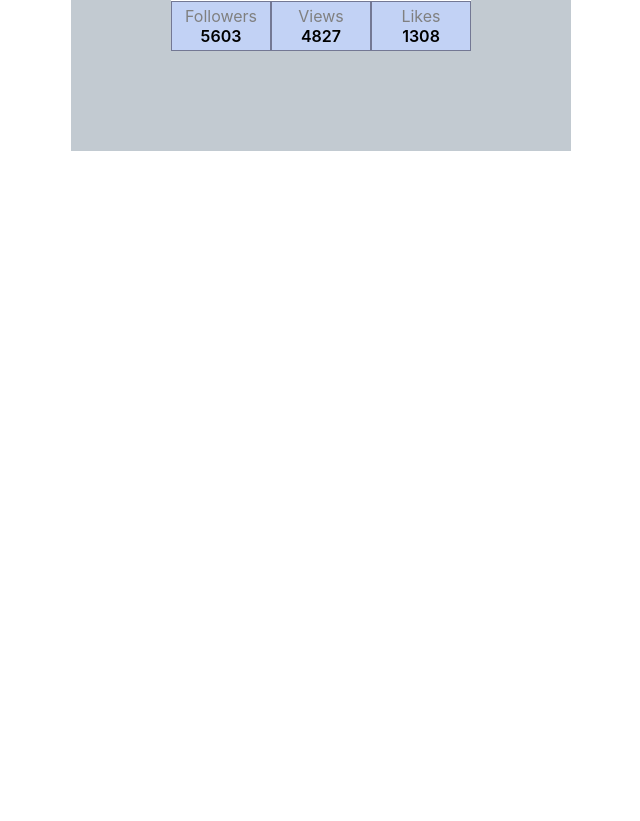
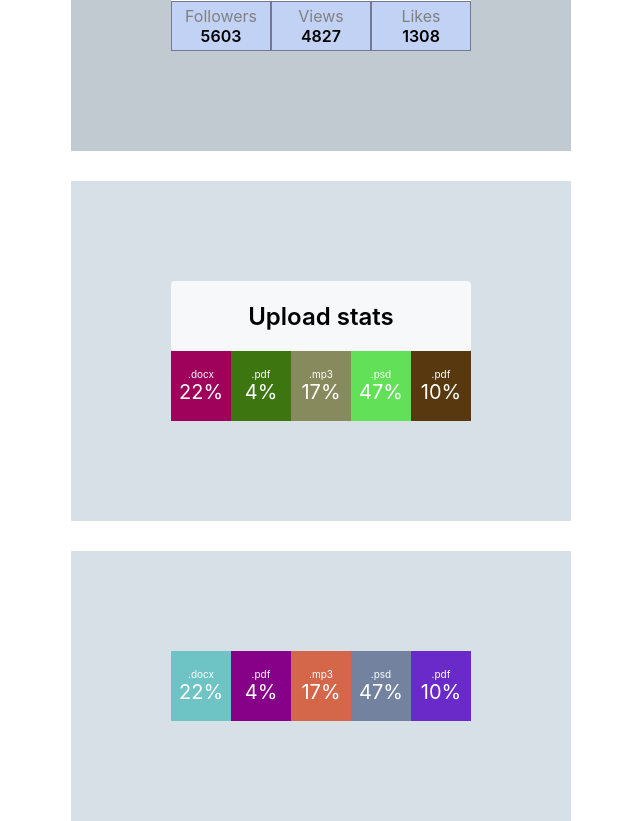
Before and after one commit to DimaFursov86/goit-react-hw-01-components, a React (Create React App) app: page / in a window 1280 px wide. Shown: the part 932-1753 px from the top of the page, without its empty margins (319-959 px from the left). Before the commit the page ends 1083 px from the top, so only its background shows below. Built offline with nearby package versions, Linux system fonts and the light colour scheme.

Commit message:
add statistics

```diff
--- a/src/App.js
+++ b/src/App.js
@@ -4,6 +4,9 @@ import Section from './components/FriendList/section';
 import Profile from './components/Profile';
 import user from './user.json';
 import SectionTwo from './components/Profile/section';
+import Statistics from './components/Statistics';
+import statisticalData from './statistical-data.json';
+import SectionThree from './components/Statistics/section';
 export default function App() {
   return (
     <div>
@@ -13,6 +16,10 @@ export default function App() {
       <SectionTwo>
         <Profile user={user} />
       </SectionTwo>
+      <SectionThree>
+        <Statistics title="Upload stats" stats={statisticalData} />
+        <Statistics stats={statisticalData} />
+      </SectionThree>
     </div>
   );
 }
--- /dev/null
+++ b/src/components/Statistics/RandomColor.js
@@ -0,0 +1,12 @@
+export default function randomColor() {
+  const color =
+    'rgb(' +
+    Math.round(Math.random() * 255) +
+    ',' +
+    Math.round(Math.random() * 255) +
+    ',' +
+    Math.round(Math.random() * 255) +
+    ')';
+
+  return color;
+}
--- /dev/null
+++ b/src/components/Statistics/Statistics.js
@@ -0,0 +1,34 @@
+import RandomColor from './RandomColor';
+import s from './StatisticsStyle.module.css';
+import PropTypes from 'prop-types';
+export default function Statistics({ title, stats }) {
+  return (
+    <section className={s.statistics}>
+      {title && <h2 className={s.title}>Upload stats</h2>}
+
+      <ul className={s.statsList}>
+        {stats.map(({ id, label, percentage }) => (
+          <li
+            key={id}
+            className={s.item}
+            style={{ backgroundColor: RandomColor() }}
+          >
+            <span className={s.label}>{label}</span>
+            <span className={s.percentage}>{percentage}%</span>
+          </li>
+        ))}
+      </ul>
+    </section>
+  );
+}
+
+Statistics.propTypes = {
+  title: PropTypes.string,
+  stats: PropTypes.arrayOf(
+    PropTypes.shape({
+      id: PropTypes.string.isRequired,
+      label: PropTypes.string.isRequired,
+      percentage: PropTypes.number.isRequired,
+    }),
+  ),
+};
--- /dev/null
+++ b/src/components/Statistics/StatisticsStyle.module.css
@@ -0,0 +1,42 @@
+.statistics {
+  display: flex;
+  flex-direction: column;
+  justify-content: center;
+  background-color: rgb(216, 224, 231);
+  padding: 100px;
+  width: 300px;
+  margin-top: 30px;
+}
+.title {
+  display: flex;
+  justify-content: center;
+  align-items: center;
+  width: 100%;
+  height: 70px;
+  background-color: rgb(246, 248, 250);
+  margin: 0;
+  font-weight: 600;
+  border-radius: 4px;
+}
+.statsList {
+  display: flex;
+  justify-content: center;
+  width: 100%;
+  height: 70px;
+  padding: 0;
+  margin: 0;
+}
+.item {
+  display: flex;
+  justify-content: center;
+  flex-direction: column;
+  align-items: center;
+  width: 100%;
+  color: white;
+}
+.label {
+  font-size: 10px;
+}
+.percentage {
+  font-size: 20px;
+}
--- /dev/null
+++ b/src/components/Statistics/index.js
@@ -0,0 +1 @@
+export { default } from './Statistics';
--- /dev/null
+++ b/src/components/Statistics/section.js
@@ -0,0 +1,4 @@
+import s from './StatisticsStyle.module.css';
+export default function Section({ children }) {
+  return <div className={s.section}>{children}</div>;
+}
--- /dev/null
+++ b/src/statistical-data.json
@@ -0,0 +1,7 @@
+[
+  { "id": "id-1", "label": ".docx", "percentage": 22 },
+  { "id": "id-2", "label": ".pdf", "percentage": 4 },
+  { "id": "id-3", "label": ".mp3", "percentage": 17 },
+  { "id": "id-4", "label": ".psd", "percentage": 47 },
+  { "id": "id-5", "label": ".pdf", "percentage": 10 }
+]
```
Also changed, not shown: src/components/Profile/Profile.js (+7 -7 lines).
